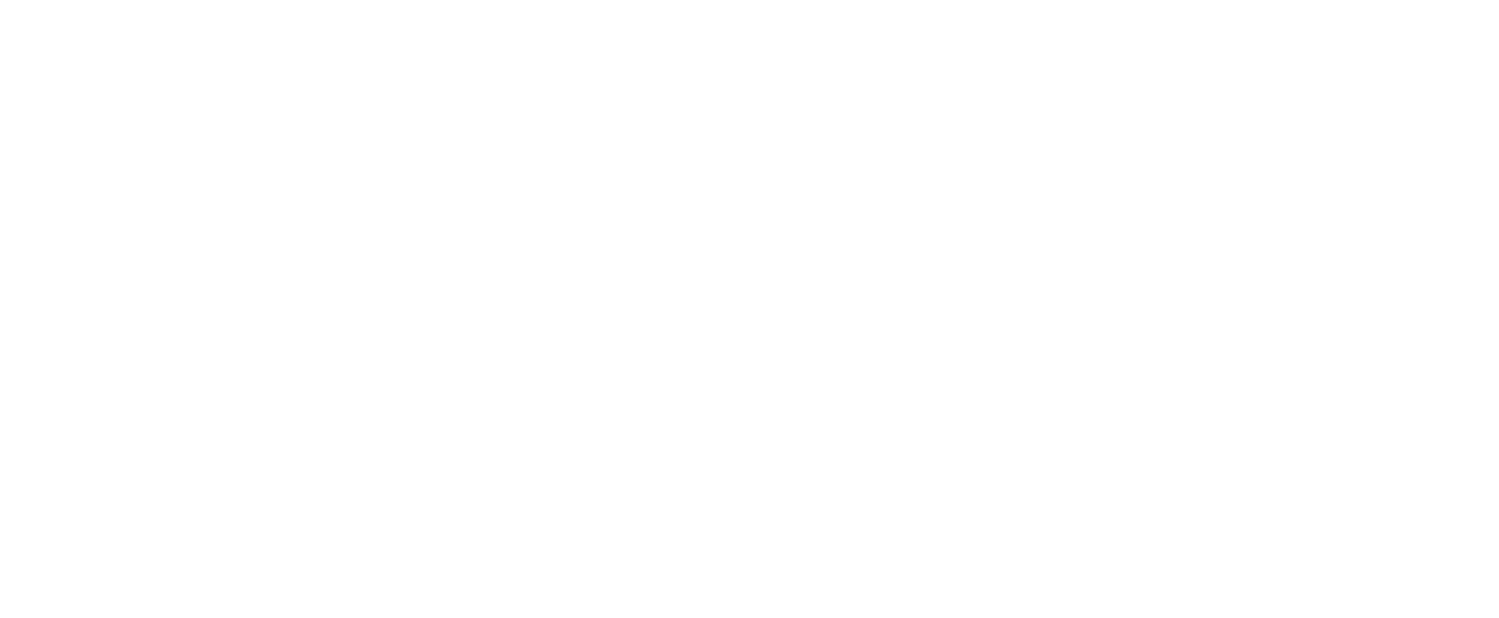
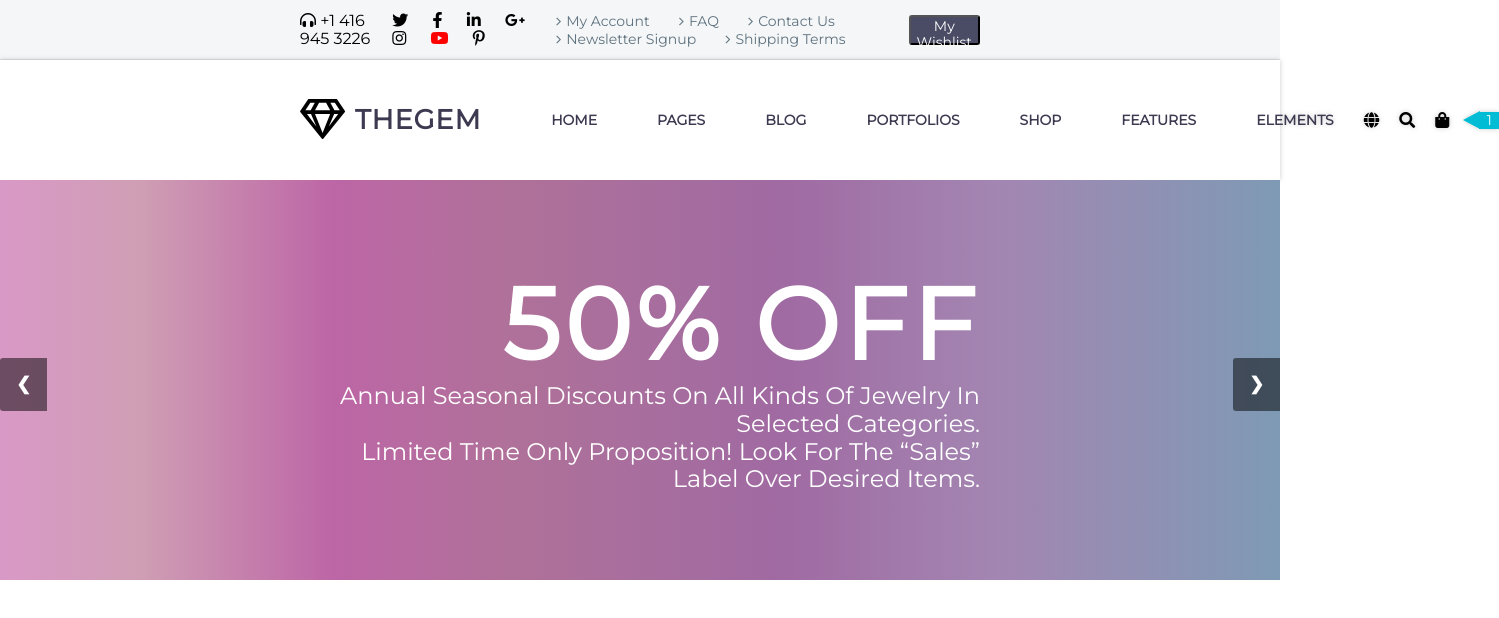
Before and after one commit to NhatLeNguyen/monstar_lab_intern, a plain HTML site: page shop_main/index.html in a window 1280 px wide. Shown: the whole page, 1499 px wide, since content can reach past the window. Drawn offline with Linux system fonts and the light colour scheme.

Commit message:
add header

```diff
--- a/shop_main/index.html
+++ b/shop_main/index.html
@@ -5,10 +5,100 @@
     <meta charset="UTF-8">
     <meta name="viewport" content="width=device-width, initial-scale=1.0">
     <title>hehe</title>
+    <link rel="stylesheet" href="style/styles.css">
+    <link rel='stylesheet' href='https://fonts.googleapis.com/css?family=Montserrat'>
+    <link rel="stylesheet" href="https://cdnjs.cloudflare.com/ajax/libs/font-awesome/4.7.0/css/font-awesome.min.css">
+    <link rel="stylesheet" href="https://cdnjs.cloudflare.com/ajax/libs/font-awesome/5.15.4/css/all.min.css" />
 </head>
 
 <body>
+    <header>
+        <div class="top-bar">
+            <div class="contact-info">
+                <i class="fas fa-headphones-alt"></i> <span>+1 416 945 3226</span>
+            </div>
+            <div class="social-icons">
+                <i class="fab fa-twitter"></i>
+                <i class="fab fa-facebook-f"></i>
+                <i class="fab fa-linkedin-in"></i>
+                <i class="fab fa-google-plus-g"></i>
+                <i class="fab fa-instagram"></i>
+                <i style="color: red;" class="fab fa-youtube"></i>
+                <i class="fab fa-pinterest-p"></i>
 
+            </div>
+            <div class="user-actions">
+                <a href="">My Account</a>
+                <a href="">FAQ</a>
+                <a href="">Contact Us</a>
+                <a href="">Newsletter Signup</a>
+                <a href="">Shipping Terms</a>
+            </div>
+            <button class="wishlist-btn">My Wishlist</button>
+        </div>
+        <nav class="main-nav">
+            <div class="logo-shop">
+                <div class="logo">
+                    <i class="far fa-gem"></i>
+                </div>
+                <div class="shop-name">THEGEM</div>
+            </div>
+
+            <ul class="nav-links">
+                <li><a href="#">HOME</a></li>
+                <li><a href="#">PAGES</a></li>
+                <li><a href="#">BLOG</a></li>
+                <li><a href="#">PORTFOLIOS</a></li>
+                <li><a href="#">SHOP</a></li>
+                <li><a href="#">FEATURES</a></li>
+                <li><a href="#">ELEMENTS</a></li>
+            </ul>
+            <div class="lan-search-cart">
+                <i class="fas fa-globe"></i>
+                <i class="fas fa-search"></i>
+                <div class="cart">
+                    <i class="fas fa-shopping-bag"></i>
+                    <div class="quantity-in-cart">1</div>
+                </div>
+            </div>
+        </nav>
+
+        <div class="slider-container">
+            <div class="slide">
+                <div class="slider-content">
+                    <div class="percent">50% OFF</div>
+                    <div class="note">
+                        <p>Annual Seasonal Discounts On All Kinds Of Jewelry In Selected Categories.</p>
+                        <p>Limited Time Only Proposition! Look For The “Sales” Label Over Desired Items.</p>
+                    </div>
+                </div>
+            </div>
+            <div class="slide">
+                <div class="slider-content">
+                    <div class="percent">80% OFF</div>
+                    <div class="note">
+                        <p>Hehee</p>
+                        <p>Keke</p>
+                    </div>
+                </div>
+            </div>
+            <div class="slide">
+                <div class="slider-content">
+                    <div class="percent">100% OFF</div>
+                    <div class="note">
+                        <p>Hehe</p>
+                        <p>Kekee</p>
+                    </div>
+                </div>
+            </div>
+            <a class="prev" onclick="plusSlides(-1)">&#10094;</a>
+            <a class="next" onclick="plusSlides(1)">&#10095;</a>
+        </div>
+    </header>
+
+    <main></main>
+    <footer></footer>
 </body>
+<script src="javascript/header/slider.js"></script>
 
 </html>
--- /dev/null
+++ b/shop_main/javascript/header/slider.js
@@ -0,0 +1,26 @@
+let slideIndex = 1;
+showSlides(slideIndex);
+
+function plusSlides(n) {
+  showSlides((slideIndex += n));
+}
+
+function currentSlide(n) {
+  showSlides((slideIndex = n));
+}
+
+function showSlides(n) {
+  let i;
+  let slides = document.getElementsByClassName("slide");
+  if (n > slides.length) {
+    slideIndex = 1;
+  }
+  if (n < 1) {
+    slideIndex = slides.length;
+  }
+  for (i = 0; i < slides.length; i++) {
+    slides[i].style.display = "none";
+  }
+
+  slides[slideIndex - 1].style.display = "block";
+}
--- /dev/null
+++ b/shop_main/style/header/_header.scss
@@ -0,0 +1,114 @@
+@import "_slider.scss";
+
+.top-bar {
+  height: 50px;
+  box-shadow: inset 0px -1px 0px #dfe5e8;
+  background-color: #f4f6f7;
+  padding: 5px 300px;
+  display: flex;
+  justify-content: space-between;
+  align-items: center;
+  .social-icons {
+    i {
+      margin: 0 10px;
+    }
+  }
+
+  .user-actions {
+    a {
+      text-decoration: none;
+      margin: 0 10px;
+      font-size: 14px;
+      font-weight: 400;
+      color: #5f727f;
+      &::before {
+        content: "\f105";
+        font-family: "FontAwesome";
+        margin: 0 5px;
+      }
+    }
+  }
+  .wishlist-btn {
+    width: 100px;
+    height: 30px;
+    border-radius: 3px;
+    background-color: #494c64;
+    font-size: 14px;
+    color: #ffffff;
+    font-weight: 400;
+  }
+}
+.main-nav {
+  padding: 10px 300px;
+  height: 100px;
+  filter: drop-shadow(0 0 2.5px rgba(0, 0, 0, 0.2));
+  background-color: #ffffff;
+  display: flex;
+  justify-content: space-between;
+  align-items: center;
+  .logo-shop {
+    display: flex;
+    align-items: center;
+    .logo {
+      font-size: 40px;
+      margin-right: 10px;
+    }
+    .shop-name {
+      font-size: 27px;
+      letter-spacing: 1px;
+      color: #3c3950;
+      font-weight: 700;
+    }
+  }
+
+  .nav-links {
+    list-style: none;
+    display: flex;
+    li {
+      margin: 0 10px;
+      a {
+        text-decoration: none;
+        font-size: 14px;
+        padding: 10px 20px;
+        text-transform: uppercase;
+        color: #3c3950;
+        font-weight: 700;
+        text-align: right;
+        &:hover {
+          color: aqua;
+        }
+      }
+    }
+  }
+  .lan-search-cart {
+    display: flex;
+    align-items: center;
+    gap: 20px;
+    .cart {
+      display: flex;
+      align-items: center;
+      position: relative;
+      .fa-shopping-bag {
+        margin-right: 30px;
+      }
+      .quantity-in-cart {
+        font-size: 14px;
+        text-align: center;
+        width: 20px;
+        height: 17px;
+        background-color: #00bcd4;
+        color: #ffffff;
+      }
+      &::before {
+        content: "";
+        position: absolute;
+        width: 0;
+        height: 0;
+        margin: 0 28px;
+        border-top: 9px solid transparent;
+        border-right: 17px solid #00bcd4;
+        border-bottom: 9px solid transparent;
+      }
+    }
+  }
+}
--- /dev/null
+++ b/shop_main/style/header/_slider.scss
@@ -0,0 +1,79 @@
+.slider-container {
+  height: 400px;
+  display: flex;
+  position: relative;
+  overflow: hidden;
+  justify-content: center;
+  align-items: center;
+  background: linear-gradient(
+    90deg,
+    rgba(217, 153, 199, 1) 0%,
+    rgba(207, 158, 180, 1) 11%,
+    rgba(189, 102, 166, 1) 26%,
+    rgba(175, 113, 153, 1) 40%,
+    rgba(160, 106, 162, 1) 61%,
+    rgba(163, 134, 178, 1) 78%,
+    rgba(126, 154, 180, 1) 100%
+  );
+  .prev,
+  .next {
+    cursor: pointer;
+    position: absolute;
+    top: 50%;
+    width: auto;
+    margin-top: -22px;
+    padding: 16px;
+    background: rgba(0, 0, 0, 0.5);
+    color: #fff;
+    font-weight: bold;
+    font-size: 18px;
+    transition: 0.6s ease;
+    border-radius: 0 3px 3px 0;
+    user-select: none;
+    z-index: 1000;
+    &:hover {
+      cursor: pointer;
+      background-color: #00bcd4;
+    }
+  }
+  .prev {
+    left: 0;
+    border-radius: 3px 0 0 3px;
+  }
+  .next {
+    right: 0;
+    border-radius: 3px 0 0 3px;
+  }
+
+  .slide {
+    min-width: 100%;
+    display: none;
+    justify-content: center;
+    align-items: center;
+    text-align: right;
+    color: #ffffff;
+    .active {
+      display: flex;
+    }
+    .slider-content {
+      padding: 10px 300px;
+
+      .percent {
+        font-size: 100px;
+        font-weight: 700;
+        letter-spacing: 5px;
+      }
+
+      .note {
+        p {
+          font-size: 24px;
+          margin: 0;
+        }
+      }
+    }
+  }
+  .fade {
+    animation-name: fade;
+    animation-duration: 1.5s;
+  }
+}
--- /dev/null
+++ b/shop_main/style/nomalize.css
@@ -0,0 +1,351 @@
+/*! normalize.css v8.0.1 | MIT License | github.com/necolas/normalize.css */
+
+/* Document
+   ========================================================================== */
+
+/**
+ * 1. Correct the line height in all browsers.
+ * 2. Prevent adjustments of font size after orientation changes in iOS.
+ */
+
+html {
+  line-height: 1.15; /* 1 */
+  -webkit-text-size-adjust: 100%; /* 2 */
+}
+
+/* Sections
+         ========================================================================== */
+
+/**
+       * Remove the margin in all browsers.
+       */
+
+body {
+  margin: 0;
+}
+
+/**
+       * Render the `main` element consistently in IE.
+       */
+
+main {
+  display: block;
+}
+
+/**
+       * Correct the font size and margin on `h1` elements within `section` and
+       * `article` contexts in Chrome, Firefox, and Safari.
+       */
+
+h1 {
+  font-size: 2em;
+  margin: 0.67em 0;
+}
+
+/* Grouping content
+         ========================================================================== */
+
+/**
+       * 1. Add the correct box sizing in Firefox.
+       * 2. Show the overflow in Edge and IE.
+       */
+
+hr {
+  box-sizing: content-box; /* 1 */
+  height: 0; /* 1 */
+  overflow: visible; /* 2 */
+}
+
+/**
+       * 1. Correct the inheritance and scaling of font size in all browsers.
+       * 2. Correct the odd `em` font sizing in all browsers.
+       */
+
+pre {
+  font-family: monospace, monospace; /* 1 */
+  font-size: 1em; /* 2 */
+}
+
+/* Text-level semantics
+         ========================================================================== */
+
+/**
+       * Remove the gray background on active links in IE 10.
+       */
+
+a {
+  background-color: transparent;
+}
+
+/**
+       * 1. Remove the bottom border in Chrome 57-
+       * 2. Add the correct text decoration in Chrome, Edge, IE, Opera, and Safari.
+       */
+
+abbr[title] {
+  border-bottom: none; /* 1 */
+  text-decoration: underline; /* 2 */
+  text-decoration: underline dotted; /* 2 */
+}
+
+/**
+       * Add the correct font weight in Chrome, Edge, and Safari.
+       */
+
+b,
+strong {
+  font-weight: bolder;
+}
+
+/**
+       * 1. Correct the inheritance and scaling of font size in all browsers.
+       * 2. Correct the odd `em` font sizing in all browsers.
+       */
+
+code,
+kbd,
+samp {
+  font-family: monospace, monospace; /* 1 */
+  font-size: 1em; /* 2 */
+}
+
+/**
+       * Add the correct font size in all browsers.
+       */
+
+small {
+  font-size: 80%;
+}
+
+/**
+       * Prevent `sub` and `sup` elements from affecting the line height in
+       * all browsers.
+       */
+
+sub,
+sup {
+  font-size: 75%;
+  line-height: 0;
+  position: relative;
+  vertical-align: baseline;
+}
+
+sub {
+  bottom: -0.25em;
+}
+
+sup {
+  top: -0.5em;
+}
+
+/* Embedded content
+         ========================================================================== */
+
+/**
+       * Remove the border on images inside links in IE 10.
+       */
+
+img {
+  border-style: none;
+}
+
+/* Forms
+         ========================================================================== */
+
+/**
+       * 1. Change the font styles in all browsers.
+       * 2. Remove the margin in Firefox and Safari.
+       */
+
+button,
+input,
+optgroup,
+select,
+textarea {
+  font-family: inherit; /* 1 */
+  font-size: 100%; /* 1 */
+  line-height: 1.15; /* 1 */
+  margin: 0; /* 2 */
+}
+
+/**
+       * Show the overflow in IE.
+       * 1. Show the overflow in Edge.
+       */
+
+button,
+input {
+  /* 1 */
+  overflow: visible;
+}
+
+/**
+       * Remove the inheritance of text transform in Edge, Firefox, and IE.
+       * 1. Remove the inheritance of text transform in Firefox.
+       */
+
+button,
+select {
+  /* 1 */
+  text-transform: none;
+}
+
+/**
+       * Correct the inability to style clickable types in iOS and Safari.
+       */
+
+button,
+[type="button"],
+[type="reset"],
+[type="submit"] {
+  -webkit-appearance: button;
+}
+
+/**
+       * Remove the inner border and padding in Firefox.
+       */
+
+button::-moz-focus-inner,
+[type="button"]::-moz-focus-inner,
+[type="reset"]::-moz-focus-inner,
+[type="submit"]::-moz-focus-inner {
+  border-style: none;
+  padding: 0;
+}
+
+/**
+       * Restore the focus styles unset by the previous rule.
+       */
+
+button:-moz-focusring,
+[type="button"]:-moz-focusring,
+[type="reset"]:-moz-focusring,
+[type="submit"]:-moz-focusring {
+  outline: 1px dotted ButtonText;
+}
+
+/**
+       * Correct the padding in Firefox.
+       */
+
+fieldset {
+  padding: 0.35em 0.75em 0.625em;
+}
+
+/**
+       * 1. Correct the text wrapping in Edge and IE.
+       * 2. Correct the color inheritance from `fieldset` elements in IE.
+       * 3. Remove the padding so developers are not caught out when they zero out
+       *    `fieldset` elements in all browsers.
+       */
+
+legend {
+  box-sizing: border-box; /* 1 */
+  color: inherit; /* 2 */
+  display: table; /* 1 */
+  max-width: 100%; /* 1 */
+  padding: 0; /* 3 */
+  white-space: normal; /* 1 */
+}
+
+/**
+       * Add the correct vertical alignment in Chrome, Firefox, and Opera.
+       */
+
+progress {
+  vertical-align: baseline;
+}
+
+/**
+       * Remove the default vertical scrollbar in IE 10+.
+       */
+
+textarea {
+  overflow: auto;
+}
+
+/**
+       * 1. Add the correct box sizing in IE 10.
+       * 2. Remove the padding in IE 10.
+       */
+
+[type="checkbox"],
+[type="radio"] {
+  box-sizing: border-box; /* 1 */
+  padding: 0; /* 2 */
+}
+
+/**
+       * Correct the cursor style of increment and decrement buttons in Chrome.
+       */
+
+[type="number"]::-webkit-inner-spin-button,
+[type="number"]::-webkit-outer-spin-button {
+  height: auto;
+}
+
+/**
+       * 1. Correct the odd appearance in Chrome and Safari.
+       * 2. Correct the outline style in Safari.
+       */
+
+[type="search"] {
+  -webkit-appearance: textfield; /* 1 */
+  outline-offset: -2px; /* 2 */
+}
+
+/**
+       * Remove the inner padding in Chrome and Safari on macOS.
+       */
+
+[type="search"]::-webkit-search-decoration {
+  -webkit-appearance: none;
+}
+
+/**
+       * 1. Correct the inability to style clickable types in iOS and Safari.
+       * 2. Change font properties to `inherit` in Safari.
+       */
+
+::-webkit-file-upload-button {
+  -webkit-appearance: button; /* 1 */
+  font: inherit; /* 2 */
+}
+
+/* Interactive
+         ========================================================================== */
+
+/*
+       * Add the correct display in Edge, IE 10+, and Firefox.
+       */
+
+details {
+  display: block;
+}
+
+/*
+       * Add the correct display in all browsers.
+       */
+
+summary {
+  display: list-item;
+}
+
+/* Misc
+         ========================================================================== */
+
+/**
+       * Add the correct display in IE 10+.
+       */
+
+template {
+  display: none;
+}
+
+/**
+       * Add the correct display in IE 10.
+       */
+
+[hidden] {
+  display: none;
+}
--- /dev/null
+++ b/shop_main/style/styles.scss
@@ -0,0 +1,6 @@
+@import "nomalize.css";
+@import "./header/_header.scss";
+body {
+  font-family: "Montserrat";
+  margin: 0;
+}
--- a/shop_main/styles.scss
+++ /dev/null
@@ -1 +0,0 @@
-@import url(normalize.css);
```
Also changed, not shown: shop_main/javascript.js (deleted), shop_main/normalize.css (deleted), shop_main/style/styles.css (added), shop_main/styles.css (deleted), 2 other files.
